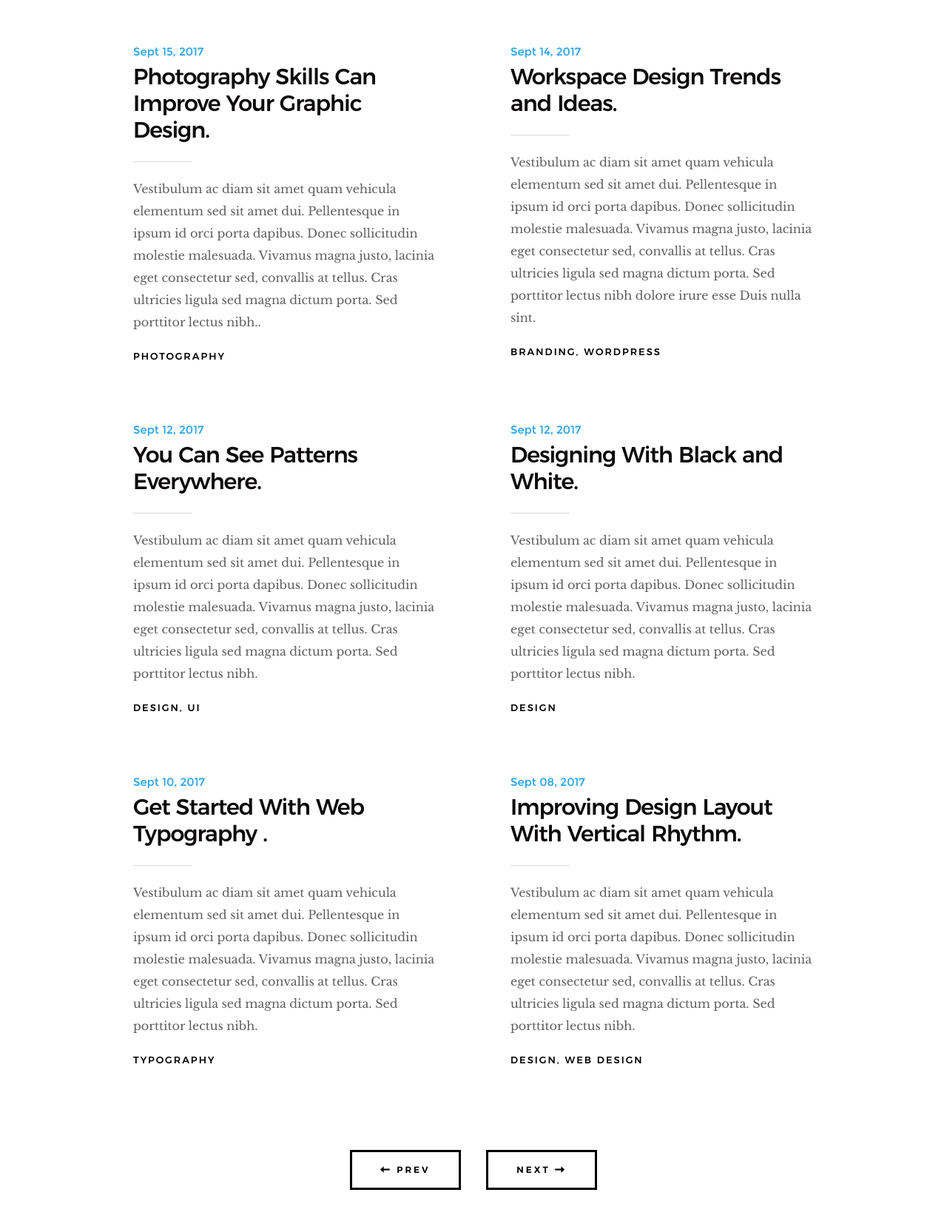
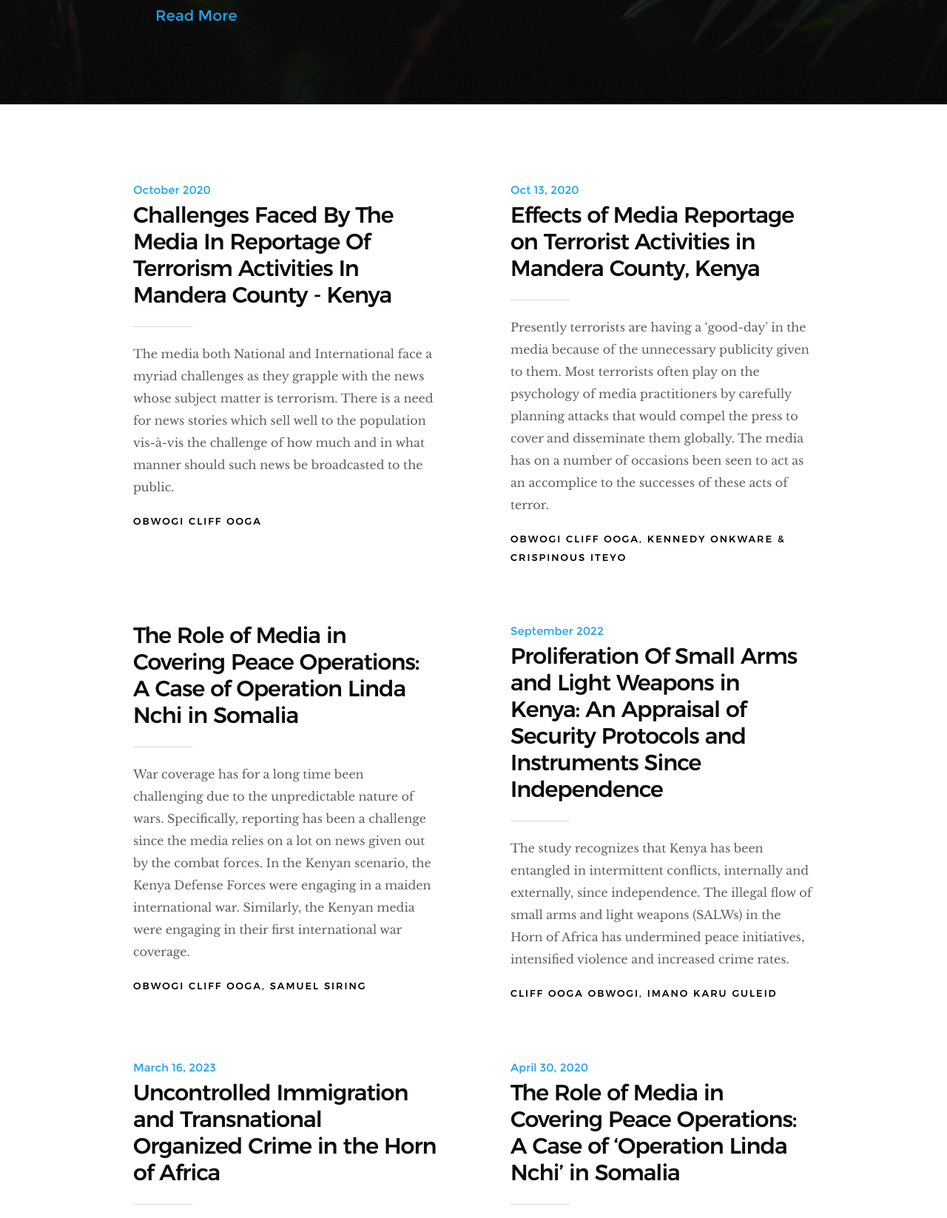
Before and after one commit to Kadzo-Dzombo/cliffoogasite, a plain HTML site: page blog.html in a window 1280 px wide. Shown: the part 678-2324 px from the top of the page at 74% size. Drawn offline with Linux system fonts and the light colour scheme.

Commit message:
blog file edit pt 2

```diff
--- a/blog.html
+++ b/blog.html
@@ -49,10 +49,10 @@
 
         <nav class="header-nav-wrap">
             <ul class="header-nav">
-                <li><a href="index.html#home" title="home">Home</a></li>
-                <li><a href="index.html#about" title="about">About</a></li>
-                <li><a href="index.html#works" title="works">Works</a></li>
-                <li class="current"><a href="blog.html" title="blog">Blog</a></li>
+                <li><a href="index.html" title="home">Home</a></li>
+                <li><a href="about.html" title="about">About</a></li>
+                <li class="current"><a class=""  href="blog.html" title="works">Contributions</a></li>
+                <li><a href="" title="blog">Media</a></li>
                 <li><a href="index.html#contact" title="contact">Contact</a></li>
             </ul>
         </nav>
@@ -71,21 +71,23 @@
 
                 <div class="page-header__info">
                     <div class="page-header__cat">
-                        <a href="#0">Branding</a><a href="#0">Design</a>
+                        <a href="#0">Dr Cliff Ooga Obwogi, PhD</a>
                     </div>
                     <div class="page-header__date">
-                        Sept 16, 2017
+
                     </div>
                 </div>
 
                 <h1 class="page-header__title">
-                    <a href="#0" title="">
-                        The 10 Golden Rules of Clean Simple Design.
+                    <a href="blog-single.html" title="">
+                        AN EXAMINATION OF THE AFRICAN GREAT LAKES REGION (AGLR):  THE RECONSTRUCTION OF UNDERDEVELOPED, WEAK, FRAGILE AND FAILED STATES
                     </a>
                 </h1>
-                <p>Pellentesque in ipsum id orci porta dapibus amet dui. Ad id deserunt ratione autem eius et minima ut et. Nihil sed quis velit aut enim aliquam. Quas non ad sint eveniet voluptatem est iure...</p>
                 <p>
-                    <a href="#0" class="btn btn--stroke page-header__btn">Read More</a>
+                    The African Great Lakes Region (AGLR) is composed of three countries: Burundi, Rwanda and DR Congo. This region is characterised by poor governance, poor health, slow economic development, poverty and poor protection of civilians. To help solve these challenges there has been contemporary warfare initiatives such as working to empower the states, working towards improved governance and leadership and towards improving the human development index in the countries.
+                </p>
+                <p>
+                    <a href="blog-single.html">Read More</a>
                 </p>
             </article>
         </div>
@@ -105,16 +107,20 @@
                     <article class="col-block">
 
                         <div class="blog-date">
-                            <a href="blog-single.html">Sept 15, 2017</a>
+                            <a href="#">October 2020</a>
                         </div>
 
-                        <h2 class="h01"><a href="blog-single.html">Photography Skills Can Improve Your Graphic Design.</a></h2>
+                        <h2 class="h01">
+                            <a href="https://www.ijsrp.org/research-paper-1020.php?rp=P10610626">
+                                Challenges Faced By The Media In Reportage Of Terrorism Activities In Mandera County - Kenya
+                            </a>
+                        </h2>
                         <p>
-                        Vestibulum ac diam sit amet quam vehicula elementum sed sit amet dui. Pellentesque in ipsum id orci porta dapibus. Donec sollicitudin molestie malesuada. Vivamus magna justo, lacinia eget consectetur sed, convallis at tellus. Cras ultricies ligula sed magna dictum porta. Sed porttitor lectus nibh..
+                            The media both National and International face a myriad challenges as they grapple with the news whose subject matter is terrorism. There is a need for news stories which sell well to the population vis-à-vis the challenge of how much and in what manner should such news be broadcasted to the public.
                         </p>
 
                         <div class="blog-cat">
-                            <a href="blog.html">Photography</a>
+                            <a href="https://www.ijsrp.org/research-paper-1020.php?rp=P10610626">Obwogi Cliff Ooga</a>
                         </div>
 
                     </article>
@@ -122,75 +128,79 @@
                     <article class="col-block">
 
                         <div class="blog-date">
-                            <a href="blog-single.html">Sept 14, 2017</a>
+                            <a href="#">Oct 13, 2020</a>
                         </div>
 
-                        <h2 class="h01"><a href="blog-single.html">Workspace Design Trends and Ideas.</a></h2>
+                        <h2 class="h01"><a href="https://www.ijsrp.org/research-paper-1020.php?rp=P10610626">Effects of Media Reportage on Terrorist Activities in Mandera County, Kenya</a></h2>
                         <p>
-                        Vestibulum ac diam sit amet quam vehicula elementum sed sit amet dui. Pellentesque in ipsum id orci porta dapibus. Donec sollicitudin molestie malesuada. Vivamus magna justo, lacinia eget consectetur sed, convallis at tellus. Cras ultricies ligula sed magna dictum porta. Sed porttitor lectus nibh dolore irure esse Duis nulla sint.
+                            Presently terrorists are having a ‘good-day' in the media because of the unnecessary publicity given to them. Most terrorists often play on the psychology of media practitioners by carefully planning attacks that would compel the press to cover and disseminate them globally. The media has on a number of occasions been seen to act as an accomplice to the successes of these acts of terror.
                         </p>
 
                         <div class="blog-cat">
-                            <a href="blog.html">Branding</a><a href="blog.html">Wordpress</a>
+                            <a href="https://www.ijsrp.org/research-paper-1020.php?rp=P10610626">Obwogi Cliff Ooga, Kennedy Onkware & Crispinous Iteyo</a>
                         </div>
                     </article>
 
                     <article class="col-block">
 
                         <div class="blog-date">
-                            <a href="blog-single.html">Sept 12, 2017</a>
+                            <a href="#"></a>
                         </div>
-                        <h2 class="h01"><a href="blog-single.html">You Can See Patterns Everywhere.</a></h2>
+                        <h2 class="h01"><a href="https://docplayer.net/199324383-The-role-of-media-in-covering-peace-operations-a-case-of-operation-linda-nchi-in-somalia-authors-obwogi-cliff-ooga-1-samuel-siringi-2.html">The Role of Media in Covering Peace Operations: A Case of Operation Linda Nchi in Somalia</a></h2>
                         <p>
-                        Vestibulum ac diam sit amet quam vehicula elementum sed sit amet dui. Pellentesque in ipsum id orci porta dapibus. Donec sollicitudin molestie malesuada. Vivamus magna justo, lacinia eget consectetur sed, convallis at tellus. Cras ultricies ligula sed magna dictum porta. Sed porttitor lectus nibh.
+                            War  coverage  has  for  a  long  time  been  challenging  due  to  the  unpredictable  nature  of  wars. Specifically, reporting has been a challenge since the media relies on a lot on news given out by the  combat  forces.  In  the  Kenyan  scenario,  the  Kenya  Defense  Forces  were  engaging  in  a maiden international war. Similarly, the Kenyan media were engaging in their first international war coverage.
                         </p>
 
                         <div class="blog-cat">
-                            <a href="blog.html">Design</a><a href="blog.html">UI</a>
+                            <a href="https://docplayer.net/199324383-The-role-of-media-in-covering-peace-operations-a-case-of-operation-linda-nchi-in-somalia-authors-obwogi-cliff-ooga-1-samuel-siringi-2.html">Obwogi Cliff Ooga, Samuel Siring</a>
                         </div>
                     </article>
 
                     <article class="col-block">
 
                         <div class="blog-date">
-                            <a href="blog-single.html">Sept 12, 2017</a>
+                            <a href="#">September 2022</a>
                         </div>
-                        <h2 class="h01"><a href="blog-single.html">Designing With Black and White.</a></h2>
+                        <h2 class="h01"><a href="https://aaj.ipstc.org/wp-content/uploads/2022/10/Proliferation-Of-Small-Arms-and-Light-Weapons-in-Kenya-An-Appraisal-of-Security-Protocols-and-Instruments-Since-Independence.pdf">Proliferation Of Small Arms and Light Weapons in Kenya: An Appraisal of Security
+                            Protocols and Instruments Since Independence </a></h2>
                         <p>
-                        Vestibulum ac diam sit amet quam vehicula elementum sed sit amet dui. Pellentesque in ipsum id orci porta dapibus. Donec sollicitudin molestie malesuada. Vivamus magna justo, lacinia eget consectetur sed, convallis at tellus. Cras ultricies ligula sed magna dictum porta. Sed porttitor lectus nibh.
+                            The study recognizes that Kenya has been entangled in intermittent conflicts, internally and
+                            externally, since independence. The illegal flow of small arms and light weapons (SALWs) in
+                            the Horn of Africa has undermined peace initiatives, intensified violence and increased crime
+                            rates.
                         </p>
 
                         <div class="blog-cat">
-                            <a href="blog.html">Design</a>
+                            <a href="https://aaj.ipstc.org/wp-content/uploads/2022/10/Proliferation-Of-Small-Arms-and-Light-Weapons-in-Kenya-An-Appraisal-of-Security-Protocols-and-Instruments-Since-Independence.pdf">Cliff Ooga Obwogi, Imano Karu Guleid</a>
                         </div>
                     </article>
 
                     <article class="col-block">
                         <div class="blog-date">
-                            <a href="blog-single.html">Sept 10, 2017</a>
+                            <a href="#">March 16, 2023</a>
                         </div>
-                        <h2 class="h01"><a href="blog-single.html">Get Started With Web Typography .</a></h2>
+                        <h2 class="h01"><a href="https://arjess.org/uncontrolled-immigration-and-transnational-organized-crime-in-the-horn-of-africa/">Uncontrolled Immigration and Transnational Organized Crime in the Horn of Africa</a></h2>
                         <p>
-                        Vestibulum ac diam sit amet quam vehicula elementum sed sit amet dui. Pellentesque in ipsum id orci porta dapibus. Donec sollicitudin molestie malesuada. Vivamus magna justo, lacinia eget consectetur sed, convallis at tellus. Cras ultricies ligula sed magna dictum porta. Sed porttitor lectus nibh.
+                            This paper closely examines the role of immigration control policies in countering organized immigration crime in the Horn of Africa with a specific focus on Kenya. It illustrates the impact of uncontrolled immigration on organized immigration crimes in the region and how the Government of Kenya can develop actionable policies on immigration to help fight organized crime. The paper seeks to contribute to the grey literature on immigration which has increasingly been associated with security challenges.
                         </p>
 
                         <div class="blog-cat">
-                            <a href="blog.html">Typography</a>
+                            <a href="https://arjess.org/uncontrolled-immigration-and-transnational-organized-crime-in-the-horn-of-africa/">Cliff Ooga Obwogi</a>
                         </div>
                     </article>
 
                     <article class="col-block">
 
                         <div class="blog-date">
-                            <a href="blog-single.html">Sept 08, 2017</a>
+                            <a href="#">April 30, 2020</a>
                         </div>
-                        <h2 class="h01"><a href="blog-single.html">Improving Design Layout With Vertical Rhythm.</a></h2>
+                        <h2 class="h01"><a href="https://arjess.org/the-role-of-media-in-covering-peace-operations-a-case-of-operation-linda-nchi-in-somalia/">The Role of Media in Covering Peace Operations: A Case of ‘Operation Linda Nchi’ in Somalia</a></h2>
                         <p>
-                        Vestibulum ac diam sit amet quam vehicula elementum sed sit amet dui. Pellentesque in ipsum id orci porta dapibus. Donec sollicitudin molestie malesuada. Vivamus magna justo, lacinia eget consectetur sed, convallis at tellus. Cras ultricies ligula sed magna dictum porta. Sed porttitor lectus nibh.
+                            War coverage has for a long time been challenging due to the unpredictable nature of wars. Specifically, reporting has been a challenge since the media relies on a lot on news given out by the combat forces. In the Kenyan scenario, the Kenya Defense Forces were engaging in a maiden international war. Similarly, the Kenyan media were engaging in their first international war coverage.
                         </p>
 
                         <div class="blog-cat">
-                            <a href="blog.html">Design</a><a href="#0">Web Design</a>
+                            <a href="https://arjess.org/the-role-of-media-in-covering-peace-operations-a-case-of-operation-linda-nchi-in-somalia/">Obwogi Cliff Ooga, Samuel Siringi</a>
                         </div>
                     </article>
 
@@ -198,19 +208,6 @@
 
             </div> <!-- end col-full -->
         </div> <!-- end blog-content -->
-
-        <div class="row blog-entries-nav">
-            <div class="col-full">
-                <a href="#0" class="btn btn--stroke">
-                    <i class="im im-arrow-left"></i>
-                    Prev
-                </a>
-                <a href="#0" class="btn btn--stroke">
-                    Next
-                    <i class="im im-arrow-right"></i>
-                </a>
-            </div>
-        </div>
 
     </section> <!-- end blog-content-wrap -->
 
@@ -256,7 +253,7 @@
             <div class="col-twelve">
                 <div class="copyright">
                     <span>© Copyright Cliff Ooga Obwogi 2023</span>
-                    <span>Design by <a href="https://www.styleshout.com/">Diana Kadzo</a></span>
+                    <span>Design by Diana Kadzo</span>
                 </div>
 
                 <div class="go-top">
--- a/css/main.css
+++ b/css/main.css
@@ -104,7 +104,7 @@ a {
 }
 
 a:hover, a:focus, a:active {
-    color: #191A3F;
+    color: #20a2ee93;
 }
 
 a:focus {
@@ -1396,6 +1396,7 @@ button::-moz-focus-inner, input::-moz-focus-inner {
 .blog-list .blog-date a:focus,
 .blog-list .blog-date a:active {
     color: #000000;
+    color: #20a2ee;
 }
 
 .blog-list .blog-cat {
@@ -1425,6 +1426,9 @@ button::-moz-focus-inner, input::-moz-focus-inner {
     display: none;
 }
 
+.unset-hover:hover {
+    color: #fff;
+}
 
 /* -------------------------------------------------------------------
  * responsive:
```
Also changed, not shown: about.html (+6 -6 lines), blog-single.html (+1 -1 lines), index.html (+3 -3 lines).
